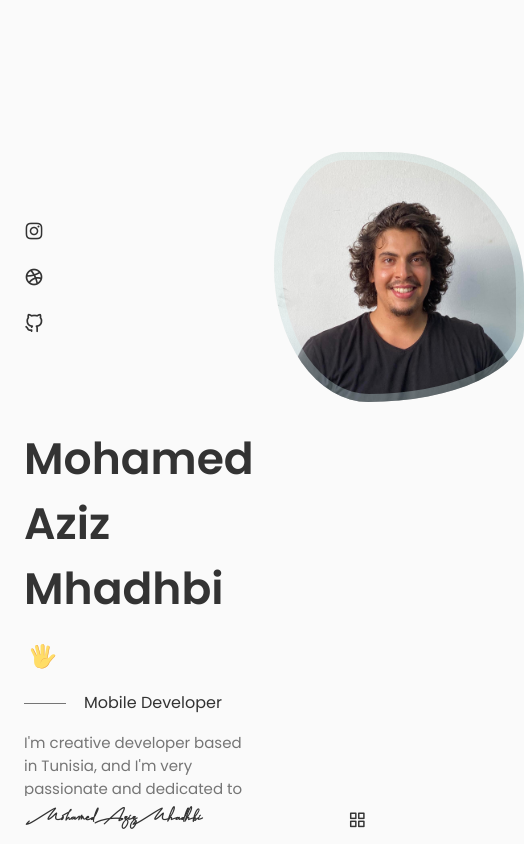
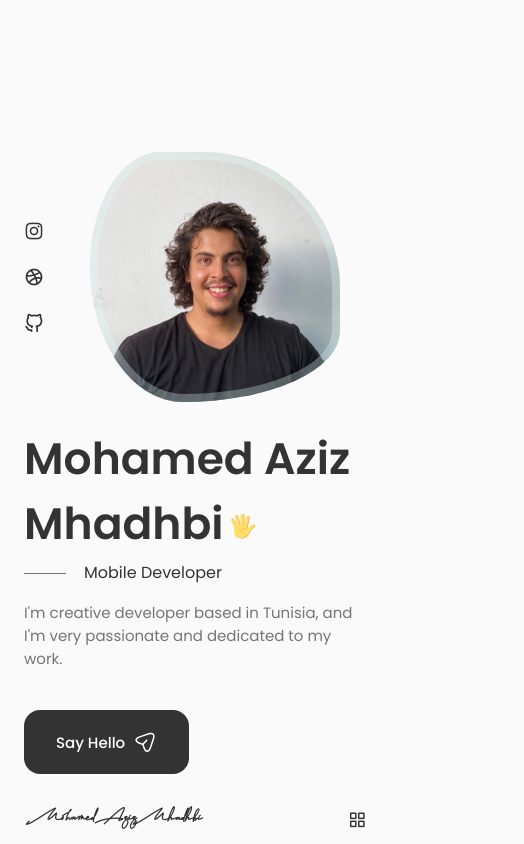
Before and after one commit to Mohamed-Aziz-Mhadhbi/mohamed-aziz-mhadhbi.github.io, a React (Create React App) app: page / in a window 390 px wide. Shown: the top 844 px of the page, 524 px wide, since content can reach past the window. Built offline with nearby package versions, Linux system fonts and the light colour scheme.

Commit message:
medium screen home__data

```diff
--- a/src/components/home/home.css
+++ b/src/components/home/home.css
@@ -167,6 +167,10 @@
         order: initial;
         justify-self: initial;
     }
+
+    .home__data {
+        grid-column: 1/3;
+    }
   }
 
   @media screen and (max-width: 576px) {}
```
